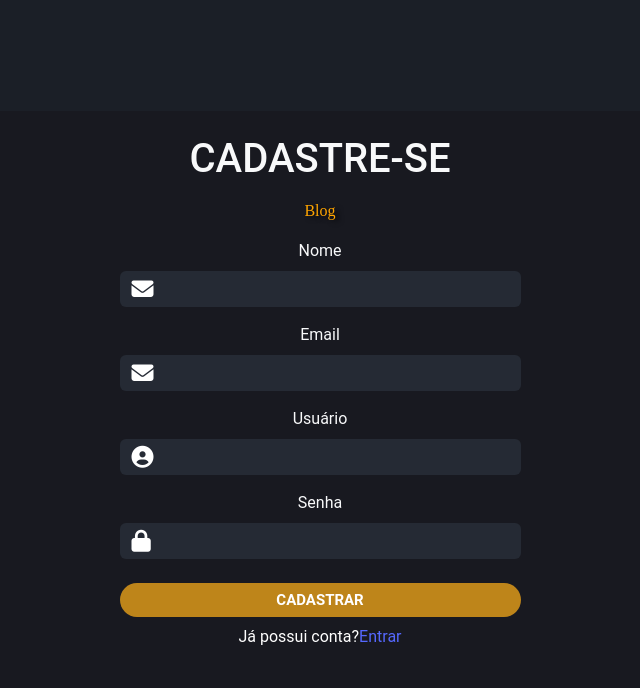
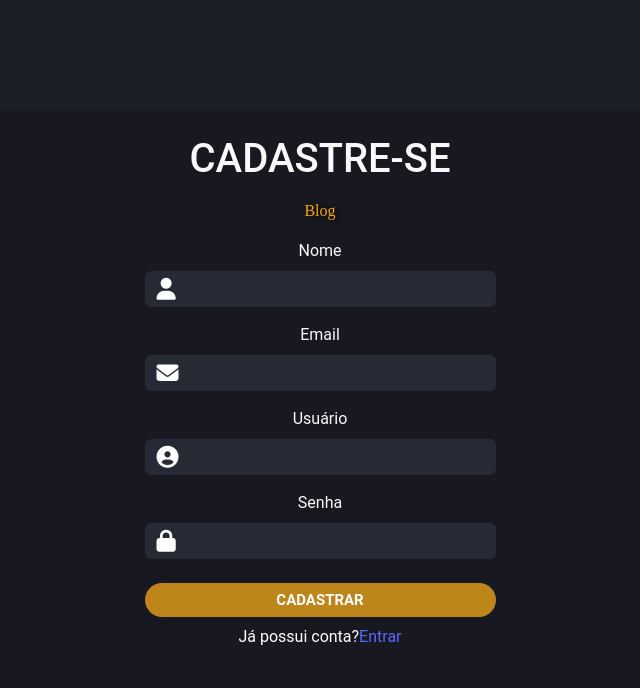
Before and after one commit to hannagabyy/blogproject, a PHP site: page /public/cadastrar.php in a window 1280 px wide. Shown: the top 688 px of the page, without its empty margins (320-960 px from the left). Run offline with PHP 8.4, Linux system fonts and the light colour scheme; some libraries are stand-ins or nearby versions; some web fonts are replaced.

Commit message:
fix:nome no campo cadastrar

```diff
--- a/style/login.css
+++ b/style/login.css
@@ -76,9 +76,10 @@ input{
         min-width: 400px;
     }
     .formulario-cadastro{
-        width: 75%;
-        max-width: 850px;
+        width: 60%;
+        max-width: 750px;
         min-width: 400px;
+        padding: -2px;
     }
 
  }
--- a/views/cadastrar.view.php
+++ b/views/cadastrar.view.php
@@ -20,7 +20,7 @@
                 <div id="nome" class="mb-3 w-50 mx-auto">
                     <label for="inputNome" class="form-label text-light fs-6">Nome</label>
                     <div class="input-group">
-                        <span class="input-group-text" style="background-color:#252A34;" id="basic-addon1"><i class="fa-solid fa-envelope" style="color: white;"></i></span>
+                        <span class="input-group-text" style="background-color:#252A34;" id="basic-addon1"><i class="fa-solid fa-user" style="color: white;"></i></span>
                         <input type="text" class="form-control" name="nome" required/>
                     </div>
                 </div>
```
Also changed, not shown: upload/fotos-perfil/6655016296b56.jpg (added).
